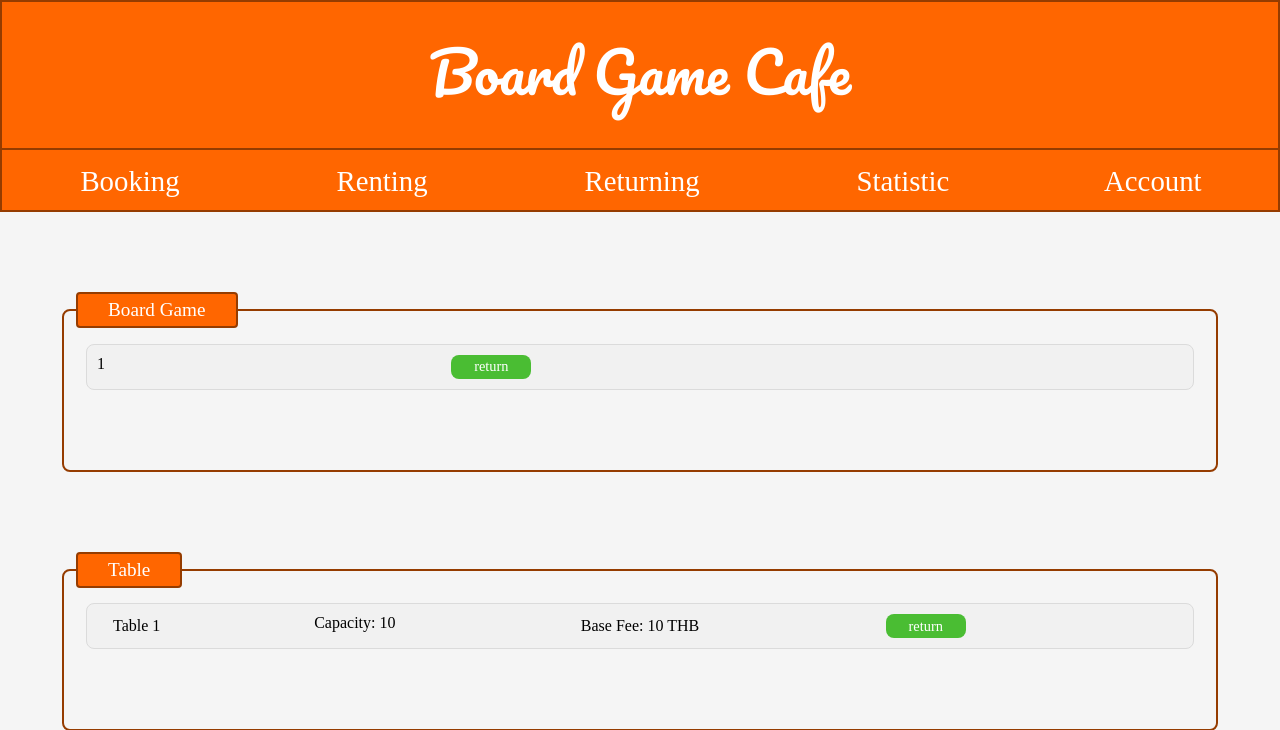
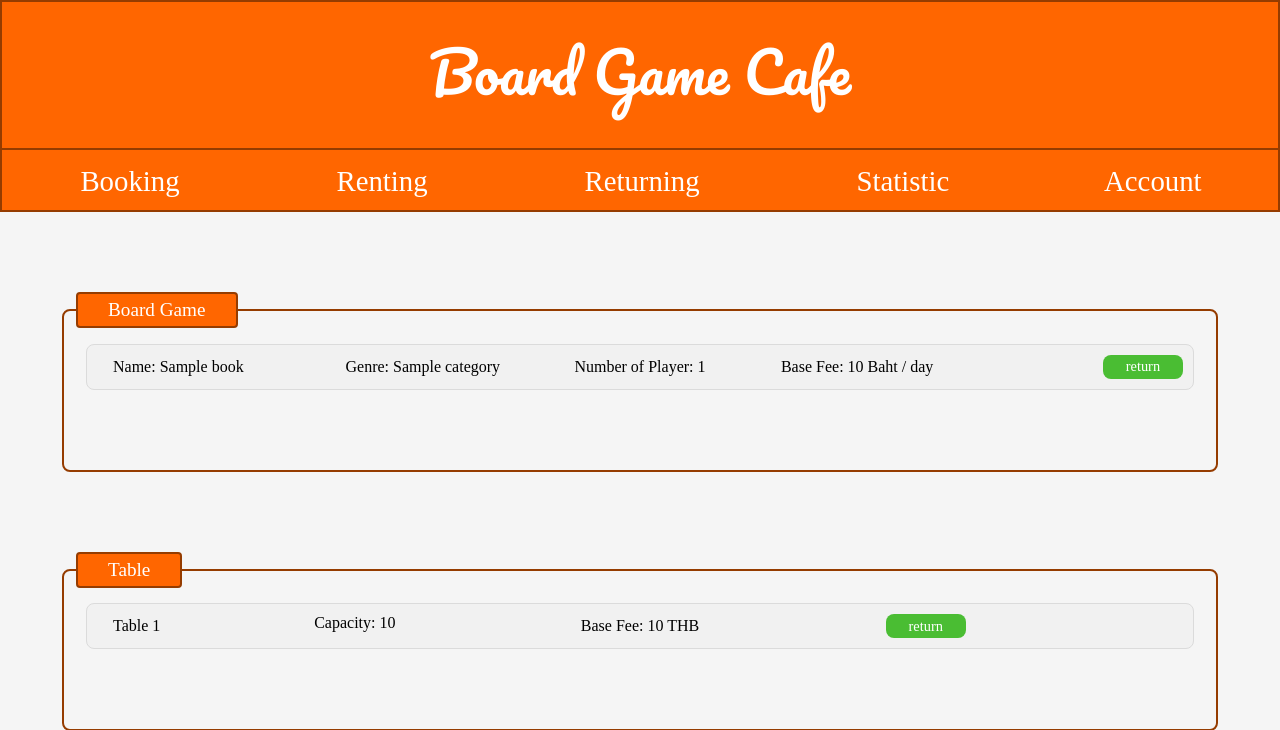
Before and after one commit to EggADayKeepTheTeacherAway/Board-Game-Cafe, a Django app: template board_game_cafe/templates/app/return.html in a window 1280 px wide. Shown: the top 730 px of the page. Run offline with Django 5.2, Linux system fonts and the light colour scheme; the template is opened without the code that fills it: most values are stand-ins (such as "Sample title", 1, 10 or a date in 2020); parts of the project's set-up code (start-up, migrations or seed data) failed here and were passed over.

Commit message:
feat: display the data in return.html

```diff
--- a/board_game_cafe/templates/app/return.html
+++ b/board_game_cafe/templates/app/return.html
@@ -7,13 +7,12 @@
             Board Game
         </legend>
 
-        {% for rent in data.boardgame %}
+        {% for return in data.boardgame %}
             <div class="content">
-                {{ rent.item_id }}
-<!--                <span class="name">Name: {{ book.boardgame_name }}</span>-->
-<!--                <span class="category">Genre: {{ book.category.category_name }}</span>-->
-<!--                <span class="category">Number of Player: {{ book.group.group_name }}</span>-->
-<!--                <span class="category">Base Fee: {{ book.group.base_fee }} THB</span>-->
+                <span class="name">Name: {{ return.boardgame_name }}</span>
+                <span class="category">Genre: {{ return.category.category_name }}</span>
+                <span class="category">Number of Player: {{ return.group.num_player }}</span>
+                <span class="category">Base Fee: {{ return.group.base_fee }} Baht / day</span>
                 <a href="{% url 'board_game_cafe:post_view' %}?action=return" class="button">return</a>
             </div>
         {% endfor %}
```
